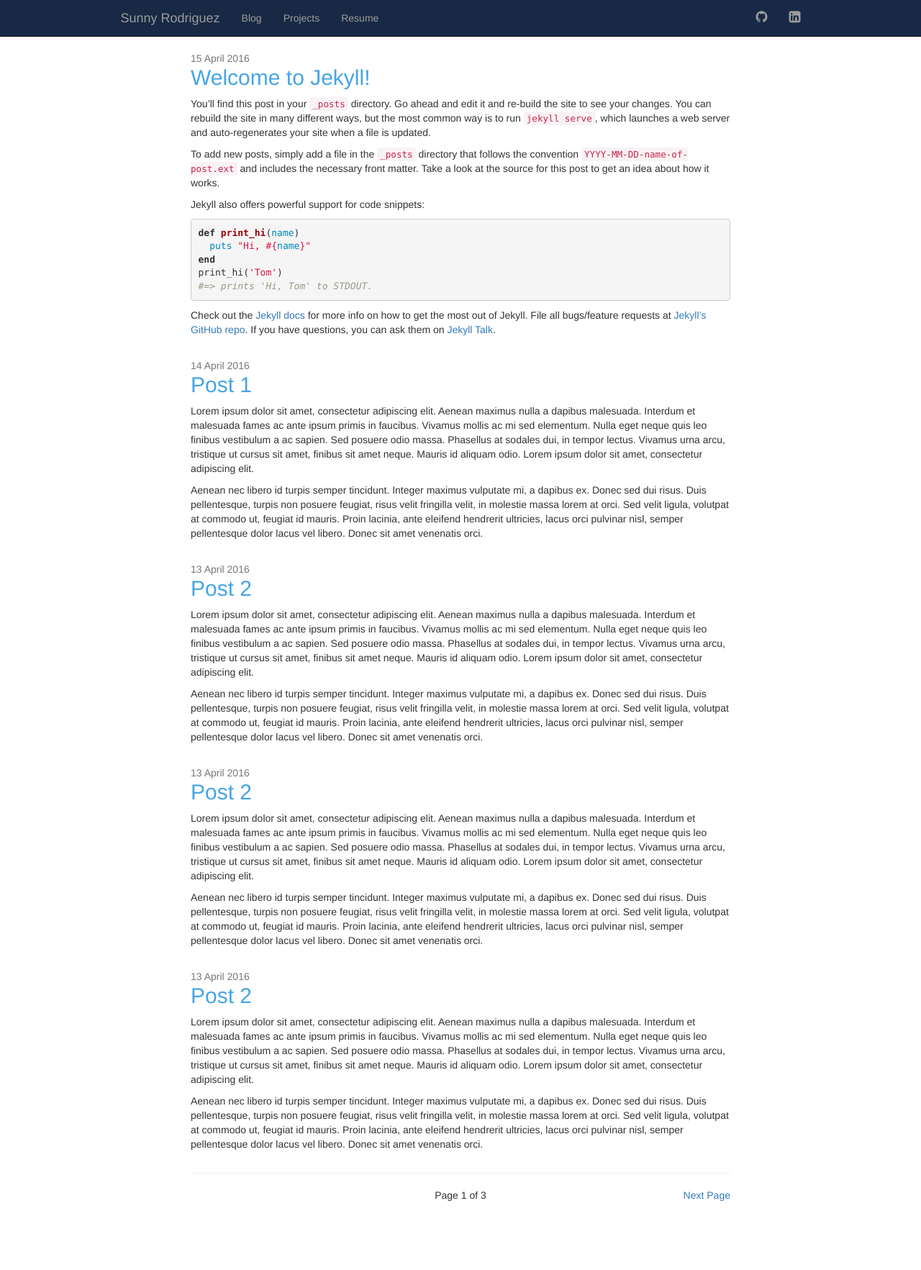
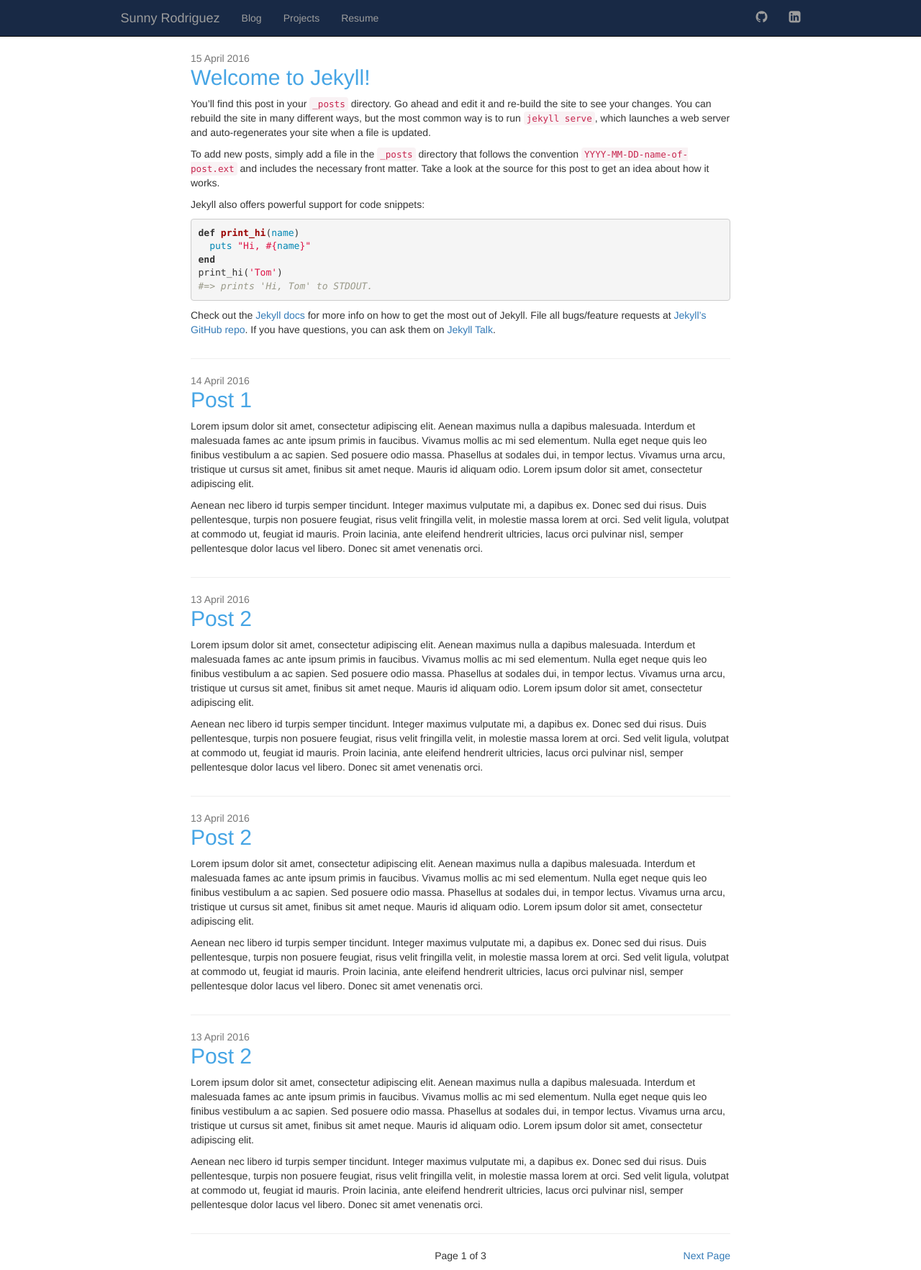
Before and after one commit to splttingatms/splttingatms.github.io, a Jekyll site: the page built from blog/index.html, in a window 1280 px wide. Shown: the whole page at 72% size. Built offline with Jekyll 4.4.1, drawn with Linux system fonts in a browser that asks for light colours; nearby versions of some CDN libraries; the list of posts is cut into pages by our own code; before the commit the page ends 1681 px from its top, so only the background shows below that.

Commit message:
added horizontal divider between posts

```diff
--- a/blog/index.html
+++ b/blog/index.html
@@ -13,6 +13,10 @@
 
 			{{ post.content }}
 		</article>
+
+		{% if forloop.last == false %}
+			<hr />
+		{% endif %}
 	{% endfor %}
 </div>
 
```
